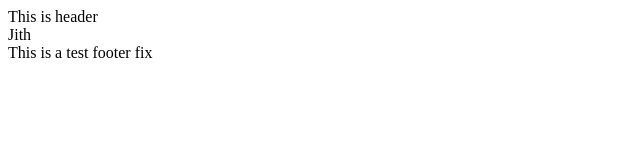
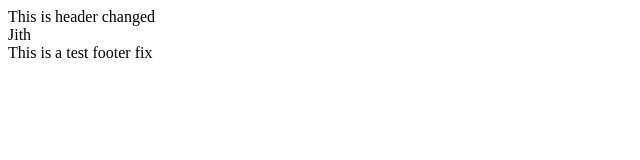
Before and after one commit to brainchildofbalan/akshay, a plain HTML site: page index.html in a window 1280 px wide. Shown: the full height of the page, 0-640 px from the left. Drawn offline with Linux system fonts and the light colour scheme.

Commit message:
added changes in header also

```diff
--- a/index.html
+++ b/index.html
@@ -6,7 +6,7 @@
     <title>Document</title>
   </head>
   <body>
-    <header>This is header</header>
+    <header>This is header changed</header>
     Jith
     <footer>This is a test footer fix</footer>
   </body>
```
